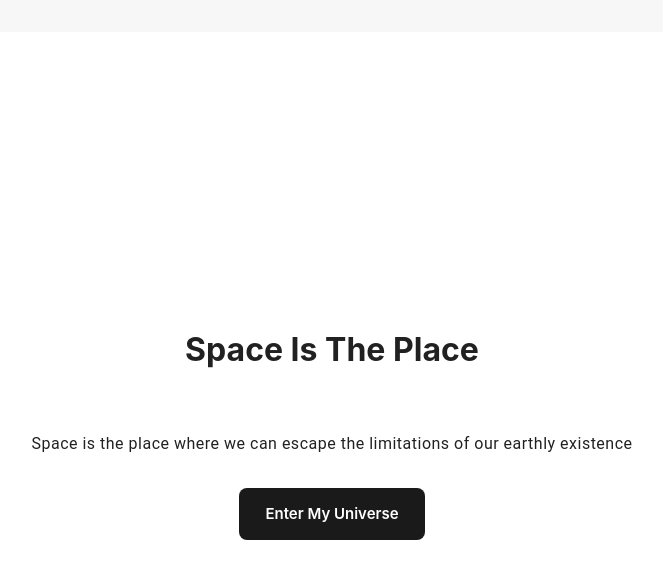
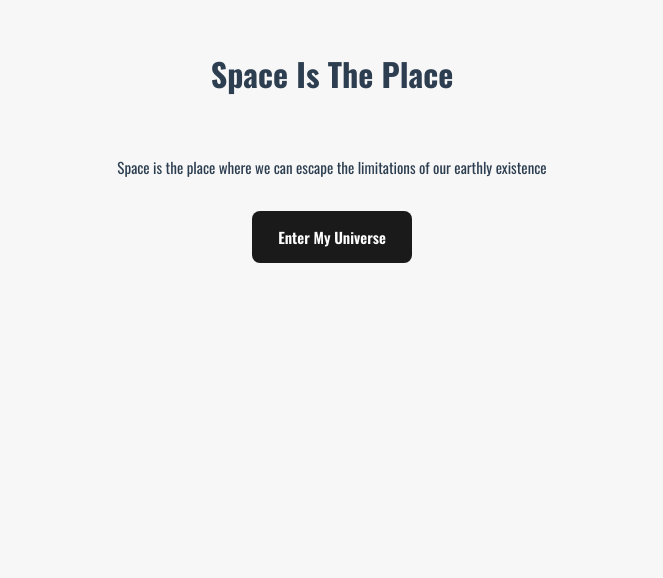
Before and after one commit to jojuicenbl/space-is-the-place, a Vue app in the folder client/: page / in a window 1280 px wide. Shown: the top 578 px of the page, without its empty margins (308-971 px from the left). Built offline with nearby package versions, Linux system fonts and the light colour scheme; no server answers.

Commit message:
(style) - font family update

```diff
--- a/client/index.html
+++ b/client/index.html
@@ -5,6 +5,10 @@
   <meta charset="UTF-8">
   <link rel="icon" href="/favicon.ico">
   <meta name="viewport" content="width=device-width, initial-scale=1.0">
+  <link href="https://fonts.googleapis.com/css2?family=Source+Sans+Pro:wght@400;600;700&display=swap" rel="stylesheet">
+  <link rel="preconnect" href="https://fonts.googleapis.com">
+  <link rel="preconnect" href="https://fonts.gstatic.com" crossorigin>
+  <link href="https://fonts.googleapis.com/css2?family=Oswald:wght@200..700&display=swap" rel="stylesheet">
   <title>Space Is The Place App</title>
 </head>
 
--- a/client/src/assets/base.css
+++ b/client/src/assets/base.css
@@ -68,7 +68,7 @@ body {
     background-color 0.5s;
   line-height: 1.6;
   font-family:
-    Inter,
+    Oswald,
     -apple-system,
     BlinkMacSystemFont,
     "Segoe UI",
--- a/client/src/views/WelcomePage.vue
+++ b/client/src/views/WelcomePage.vue
@@ -2,7 +2,7 @@
 import MainTitle from "@/components/UI/MainTitle.vue"
 import BaseButton from "@/components/UI/BaseButton.vue"
 import { useRouter } from 'vue-router'
-import { VApp, VContainer } from 'vuetify/components'
+import { VContainer } from 'vuetify/components'
 
 const router = useRouter()
 
@@ -10,12 +10,10 @@ const navigateToCollection = () => {
   router.push('/collection')
 }
 </script>
-
 <template>
-  <v-app>
   <v-container class="d-flex flex-column align-center justify-center fill-height pa-4">
     <MainTitle text="Space Is The Place" align="center" />
-      <p class="text-center text-body-1 my-8">
+    <p class="text-center my-8">
       Space is the place where we can escape the limitations of our earthly
       existence
     </p>
@@ -23,5 +21,4 @@ const navigateToCollection = () => {
       Enter My Universe
     </BaseButton>
   </v-container>
-  </v-app>
 </template>
```
Also changed, not shown: client/src/views/ReleaseView.vue (+2 -11 lines). Lines whose indentation alone changed are shown as unchanged.
